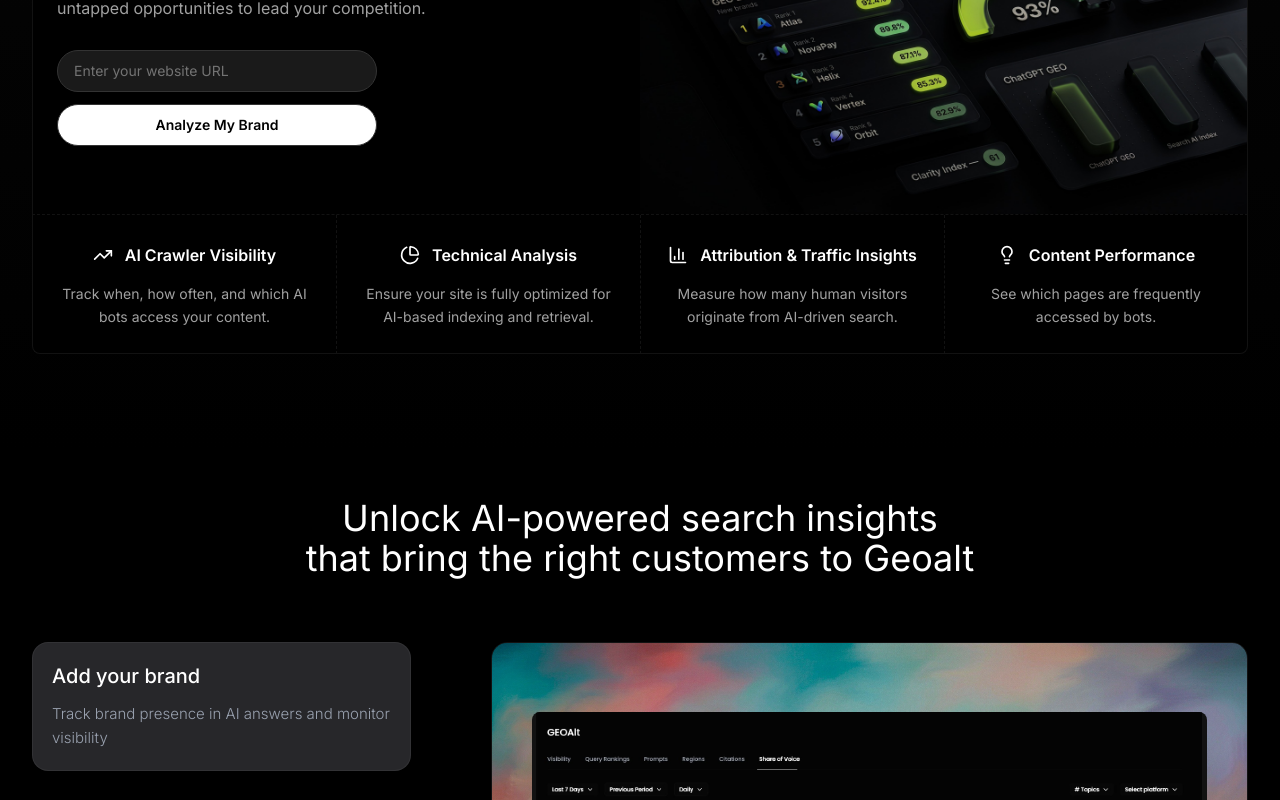
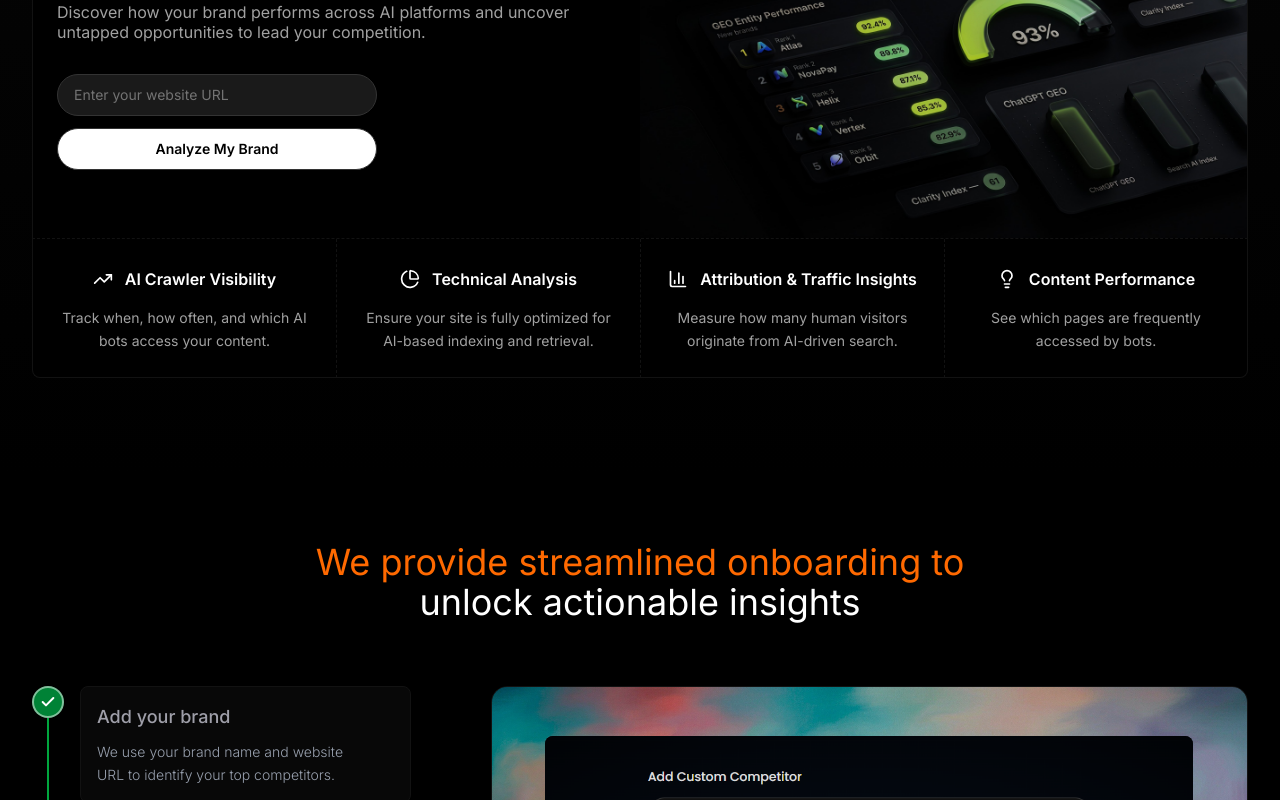
Before and after one commit to geoalt43/geoalt-website, a Next.js app: page / in a window 1280 px wide. Shown: the part 2000-2800 px from the top of the page. Built offline with nearby package versions, Linux system fonts and the light colour scheme; no server answers.

Commit message:
onboarding-section changes

```diff
--- a/src/components/homepage/feature-tabs-section.tsx
+++ b/src/components/homepage/feature-tabs-section.tsx
@@ -2,16 +2,17 @@
 
 import { useState, useRef, useEffect } from 'react'
 import Image from 'next/image'
-import { motion, AnimatePresence, useInView } from 'framer-motion'
+import { motion, AnimatePresence, useScroll, useMotionValueEvent } from 'framer-motion'
 import { useTheme } from 'next-themes'
 import { headingVariants } from '@/lib/animations/variants'
+import { Check } from 'lucide-react'
 
 // Constants
 const TABS = [
   {
     id: 'brand',
     title: 'Add your brand',
-    description: 'Track brand presence in AI answers and monitor visibility',
+    description: `We use your brand name and website\nURL to identify your top competitors.`,
     imageLight: '/images/add-your-brand.png',
     imageDark: '/images/ShareOfVoice_.jpeg',
     headingLight: 'text-[var(--color-ref-001)]',
@@ -19,8 +20,8 @@
   },
   {
     id: 'competitors',
-    title: 'Add Business Competitors',
-    description: 'Add competitors so Geoalt can map landscape for growth',
+    title: 'Add custom Competitors',
+    description: `Finalize the competitors you want to track.\nEnsures accurate and relevant analysis.`,
     imageLight: '/images/add-competitor.png',
     imageDark: '/images/Competitor-.png',
     headingLight: 'text-[var(--color-ref-001)]',
@@ -29,8 +30,8 @@
   },
   {
     id: 'model-region',
-    title: 'Pick Model and Region',
-    description: 'Pick model and region to get AI insights for growth...',
+    title: 'Select AI Model and Region',
+    description: `Choose the AI models and region\nto generate prompts for insights.`,
     imageLight: '/images/choose-ai-model.png',
     imageDark: '/images/Region_Selector-1.png',
     headingLight: 'text-[var(--color-ref-001)]',
@@ -40,7 +41,7 @@
   {
     id: 'prompts',
     title: 'Customize Your Prompts',
-    description: 'Prompts are the foundation of your AI search strategy',
+    description: `Prompts are the foundation of insights,\nCustomize prompts to shape your analysis.`,
     imageLight: '/prompt-studio-n.png',
     imageDark: '/images/Prompts_.jpg',
     headingLight: 'text-[var(--color-ref-001)]',
@@ -48,110 +49,227 @@
   }
 ]
 
+// Step Circle Component - no shaking animation, always white text
+function StepCircle({
+  stepNumber,
+  isCompleted,
+  isActive,
+  isLightTheme
+}: {
+  stepNumber: number
+  isCompleted: boolean
+  isActive: boolean
+  isLightTheme: boolean
+}) {
+  return (
+    <div
+      className={`relative w-8 h-8 rounded-full flex items-center justify-center border-2 transition-all duration-500 z-10 ${
+        isCompleted || isActive
+          ? 'bg-green-700 border-white/50'
+          : isLightTheme
+            ? 'bg-gray-100 border-gray-300'
+            : 'bg-zinc-800 border-zinc-600'
+      }`}
+    >
+      {isCompleted ? (
+        <Check className="w-4 h-4 text-white" strokeWidth={3} />
+      ) : (
+        <span className="text-xs font-bold text-white">
+          {stepNumber}
+        </span>
+      )}
+    </div>
+  )
+}
+
 export function FeatureTabsSection() {
   const [activeTab, setActiveTab] = useState(0)
-  const sectionRef = useRef(null)
-  const isInView = useInView(sectionRef, { once: true, margin: '-100px' })
+  const scrollContainerRef = useRef<HTMLDivElement>(null)
+  const stickyContentRef = useRef<HTMLDivElement>(null)
   const { resolvedTheme } = useTheme()
   const [mounted, setMounted] = useState(false)
+  const [completedSteps, setCompletedSteps] = useState<number[]>([])
+  const [segmentProgresses, setSegmentProgresses] = useState([0, 0, 0, 0])
+  const [visibleCards, setVisibleCards] = useState<number[]>([0]) // Start with first card visible
+
+  // Scroll tracking - using the tall scroll container
+  const { scrollYProgress } = useScroll({
+    target: scrollContainerRef,
+    offset: ["start start", "end end"]
+  })
 
   useEffect(() => {
     setMounted(true)
   }, [])
 
+  // Update active tab and completed steps based on scroll ONLY
+  useMotionValueEvent(scrollYProgress, "change", (latest) => {
+    // Calculate step based on scroll progress
+    let step = 0
+    if (latest >= 0.95) step = 3
+    else if (latest >= 0.7) step = 3
+    else if (latest >= 0.45) step = 2
+    else if (latest >= 0.2) step = 1
+    else step = 0
+
+    setActiveTab(step)
+
+    // Mark steps as completed
+    const newCompleted: number[] = []
+    if (latest >= 0.2) newCompleted.push(0)
+    if (latest >= 0.45) newCompleted.push(1)
+    if (latest >= 0.7) newCompleted.push(2)
+    if (latest >= 0.95) newCompleted.push(3)
+    setCompletedSteps(newCompleted)
+
+    // Update visible cards - cards appear one by one
+    const newVisibleCards: number[] = [0] // First card always visible
+    if (latest >= 0.15) newVisibleCards.push(1)
+    if (latest >= 0.4) newVisibleCards.push(2)
+    if (latest >= 0.65) newVisibleCards.push(3)
+    setVisibleCards(newVisibleCards)
+
+    // Update segment progresses
+    const seg1 = Math.min(1, Math.max(0, (latest - 0) / 0.2))
+    const seg2 = Math.min(1, Math.max(0, (latest - 0.2) / 0.25))
+    const seg3 = Math.min(1, Math.max(0, (latest - 0.45) / 0.25))
+    const seg4 = Math.min(1, Math.max(0, (latest - 0.7) / 0.25))
+    setSegmentProgresses([seg1, seg2, seg3, seg4])
+  })
+
   const isLightTheme = mounted && resolvedTheme === 'light'
 
-  // Auto-rotate tabs (optional, can remove if manual-only is preferred)
-  // useEffect(() => {
-  //   if (!isInView) return
-  //   const interval = setInterval(() => {
-  //     setActiveTab((prev) => (prev + 1) % TABS.length)
-  //   }, 5000)
-  //   return () => clearInterval(interval)
-  // }, [isInView])
-
   return (
-    <section ref={sectionRef} className="pt-8 sm:pt-10 md:pt-12 lg:pt-[6vh] pb-12 sm:pb-16 md:pb-20 lg:pb-[6vh] bg-page-background overflow-hidden relative">
-       {/* Background Grid Effect - Optional, reuse if needed */}
-       {/* <div className="absolute inset-0 pointer-events-none opacity-[0.02]">
-        <div className="absolute inset-0 bg-grid-pattern" />
-      </div> */}
-
-      <div className="max-w-7xl mx-auto px-4 sm:px-6 md:px-7 lg:px-8 relative z-10">
+    // Outer scroll container - creates the "scroll space" for the sticky effect
+    <div
+      ref={scrollContainerRef}
+      className="relative"
+      style={{ height: '300vh' }} // Tall container for scroll space
+    >
+      {/* Sticky content that stays in viewport */}
+      <div
+        ref={stickyContentRef}
+        className="sticky top-0 h-screen flex items-center bg-page-background overflow-hidden"
+      >
+        <div className="w-full max-w-7xl mx-auto px-4 sm:px-6 md:px-7 lg:px-8 relative z-10 py-8">
           <motion.div
             variants={headingVariants}
             initial="hidden"
-           animate={isInView ? 'visible' : 'hidden'}
+            animate="visible"
             className="text-left sm:text-center mb-10 sm:mb-14 md:mb-16"
           >
             <h2 className={`text-lg sm:text-2xl md:text-3xl lg:text-4xl font-light sm:font-normal md:font-normal mb-2 sm:mb-6 md:mb-6 px-1 ${isLightTheme ? 'text-[var(--color-ref-001)]' : 'text-text-heading'}`}>
-            <span className="block sm:inline">Unlock AI-powered search insights</span>{' '}
-            <span className="block sm:inline lg:block">that bring the right customers to Geoalt</span>
+              <span className="block sm:inline text-orange-500 dark:text-orange-400">We provide streamlined onboarding to</span>{' '}
+              <span className="block sm:inline lg:block ">
+unlock actionable insights</span>
             </h2>
           </motion.div>
 
           <div className="flex flex-col lg:flex-row gap-6 lg:gap-12 xl:gap-20 items-stretch h-auto lg:h-[520px]">
-          {/* LEFT SIDE: Tabs */}
-          <div className="w-full lg:w-1/3 flex flex-col gap-4 lg:gap-6">
-            <AnimatePresence mode="wait">
+            {/* LEFT SIDE: Progress Timeline + Tabs */}
+            <div className="w-full lg:w-1/3 flex gap-4">
+              {/* Progress Timeline - matches painting height */}
+              <div className="hidden lg:flex flex-col items-center h-[520px]">
+                {TABS.map((_, index) => (
+                  <div key={index} className={`flex flex-col items-center ${index < TABS.length - 1 ? 'flex-1' : ''}`}>
+                    {/* Circle */}
+                    <StepCircle
+                      stepNumber={index + 1}
+                      isCompleted={completedSteps.includes(index)}
+                      isActive={activeTab === index}
+                      isLightTheme={isLightTheme}
+                    />
+                    {/* Line Segment (not after last circle) - uses flex-1 to fill space */}
+                    {index < TABS.length - 1 && (
+                      <div className="flex-1 w-0.5 relative">
+                        <div className={`absolute inset-0 ${isLightTheme ? 'bg-gray-200' : 'bg-zinc-700'}`} />
+                        <div
+                          className="absolute top-0 left-0 w-full bg-green-600 origin-top transition-all duration-150"
+                          style={{
+                            height: `${Math.min(100, Math.max(0, segmentProgresses[index] * 100))}%`
+                          }}
+                        />
+                      </div>
+                    )}
+                  </div>
+                ))}
+              </div>
+
+              {/* Tabs Container - Cards appear one by one, no clicking allowed */}
+              <div className="flex-1 flex flex-col justify-between h-[520px]">
                 {TABS.map((tab, index) => {
-                const isActive = activeTab === index;
+                  const isVisible = visibleCards.includes(index)
+                  const isActive = activeTab === index
+                  const isExpanded = index <= activeTab // Visited/Active cards remain open
 
                   return (
-                  <button
+                    <div
                       key={tab.id}
-                    onClick={() => setActiveTab(index)}
-                    className={`relative text-left p-6 sm:p-5 rounded-2xl transition-all duration-300 group outline-none focus-visible:ring-2 focus-visible:ring-blue-500/50 ${
-                      isActive ? 'z-10' : 'z-0 hover:bg-white/5 dark:hover:bg-white/5'
+                      className={`relative text-left p-5 sm:p-4 rounded-lg transition-all duration-500 border border-[var(--color-card-border)] ${
+                        isLightTheme ? 'bg-[var(--color-card-bg)]' : 'bg-[var(--color-ref-043)]'
+                      } ${
+                        isVisible ? 'opacity-100 translate-y-0' : 'opacity-0 translate-y-4 pointer-events-none'
                       }`}
                     >
-                    {isActive && (
-                      <motion.div
-                        layoutId="activeTabBackground"
-                        className={`absolute inset-0 rounded-2xl shadow-sm ${
-                          isLightTheme
-                            ? 'bg-white shadow-[0_4px_20px_-2px_rgba(0,0,0,0.1)] border border-gray-100'
-                            : 'bg-[#27272a] shadow-[0_4px_20px_-2px_rgba(0,0,0,0.5)] border border-white/5'
-                        }`}
-                        initial={false}
-                        transition={{
-                          type: "spring",
-                          stiffness: 300,
-                          damping: 30
-                        }}
-                      />
-                    )}
-
                       <span className="relative z-10 flex flex-col gap-1">
-                      <h3 className={`text-lg sm:text-xl font-medium transition-colors duration-200 ${
+                        <h3 className={`text-base sm:text-lg font-medium transition-colors duration-200 flex items-center gap-2 ${
                           isActive
                             ? isLightTheme ? 'text-black' : 'text-white'
-                          : isLightTheme ? 'text-gray-500 group-hover:text-gray-800' : 'text-zinc-500 group-hover:text-zinc-300'
+                            : isLightTheme ? 'text-gray-500' : 'text-zinc-400'
                         }`}>
                           {tab.title}
+                          {tab.id === 'model-region' && (
+                            <div className="flex items-center -space-x-1.5 ml-1">
+                              <div className="w-5 h-5 rounded-full bg-white flex items-center justify-center border border-gray-200 relative z-10 shrink-0">
+                                <Image
+                                  src='/ai-icons/openai-light.svg'
+                                  alt="OpenAI"
+                                  width={12}
+                                  height={12}
+                                  unoptimized
+                                  className="w-3.5 h-3.5 brightness-0"
+                                />
+                              </div>
+                              <div className="w-5 h-5 rounded-full bg-white flex items-center justify-center border border-gray-200 relative z-20 shrink-0 shadow-[-2px_0_4px_rgba(0,0,0,0.15)]">
+                                <Image
+                                  src='/ai-icons/perplexity-light.svg'
+                                  alt="Perplexity"
+                                  width={12}
+                                  height={12}
+                                  unoptimized
+                                  className="w-3.5 h-3.5 brightness-0"
+                                />
+                              </div>
+                              <div className="w-5 h-5 rounded-full bg-white flex items-center justify-center border border-gray-200 relative z-30 shrink-0 shadow-[-2px_0_4px_rgba(0,0,0,0.15)]">
+                                <Image
+                                  src='/ai-icons/gemini-color.webp'
+                                  alt="Gemini"
+                                  width={12}
+                                  height={12}
+                                  unoptimized
+                                  className="w-3.5 h-3.5"
+                                />
+                              </div>
+                            </div>
+                          )}
                         </h3>
 
-                      <motion.div
-                        initial={false}
-                        animate={{
-                          height: isActive ? "auto" : 0,
-                          opacity: isActive ? 1 : 0,
-                          marginTop: isActive ? 8 : 0
-                        }}
-                        transition={{ duration: 0.3, ease: "easeInOut" }}
-                        className="overflow-hidden"
+                        <div
+                          className={`overflow-hidden transition-all duration-300 ${
+                            isExpanded ? 'max-h-20 opacity-100 mt-1.5' : 'max-h-0 opacity-0 mt-0'
+                          }`}
                         >
-                         <p className={`text-[15px] leading-relaxed font-light ${
+                          <p className={`text-sm leading-relaxed font-light whitespace-pre-line ${
                             isLightTheme ? 'text-gray-600' : 'text-gray-400'
                           }`}>
                             {tab.description}
                           </p>
-                      </motion.div>
+                        </div>
                       </span>
-                  </button>
-                );
+                    </div>
+                  )
                 })}
-            </AnimatePresence>
+              </div>
             </div>
 
             {/* RIGHT SIDE: Dynamic Display */}
@@ -180,11 +298,11 @@
                     className="relative w-full h-full flex items-center justify-center"
                   >
                     {/* Content Container matching the "Dashboard Card" look inside the painting */}
-                    <div className={`w-full max-w-[90%] lg:max-w-none h-fit max-h-full rounded-lg overflow-hidden relative shadow-2xl ${
-                      isLightTheme ? 'bg-white' : 'bg-[#121212]' // Inner card bg
+                    <div className={`w-full max-w-[90%] lg:max-w-[96%] h-fit max-h-full rounded-lg overflow-hidden relative shadow-2xl ${
+                      isLightTheme ? 'bg-white' : 'bg-[#121212]'
                     }`}>
                       {/* Image Content */}
-                       <div className="relative w-full aspect-[4/3] sm:aspect-[16/9] lg:aspect-auto lg:h-[380px]">
+                      <div className="relative w-full aspect-[4/3] sm:aspect-[16/9] lg:aspect-auto lg:h-[420px]">
                         <Image
                           src={isLightTheme ? TABS[activeTab].imageLight : TABS[activeTab].imageDark}
                           alt={TABS[activeTab].title}
@@ -203,6 +321,7 @@
             </div>
           </div>
         </div>
-    </section>
+      </div>
+    </div>
   )
 }
--- a/src/components/homepage/geo-report-section.tsx
+++ b/src/components/homepage/geo-report-section.tsx
@@ -37,7 +37,7 @@
             variants={headerVariants}
             className={`text-lg sm:text-2xl md:text-3xl lg:text-4xl font-light sm:font-normal md:font-normal mb-2 sm:mb-6 md:mb-6 px-2 sm:px-0 md:px-0 ${isLightTheme ? 'text-[var(--color-ref-001)]' : 'text-text-heading'}`}
           >
-            We Believe in Proof, <br /> <span className="inline-block">Backed by Data</span>
+            We Believe in <span className="text-green-600">Proof</span>, <br /> <span className="inline-block">Backed by Data</span>
           </motion.h2>
         </motion.div>
 
--- a/src/components/homepage/hero-section.tsx
+++ b/src/components/homepage/hero-section.tsx
@@ -49,7 +49,7 @@
               variants={headingContainerVariants}
               initial="hidden"
               animate={controls}
-              className={`text-3xl sm:text-4xl md:text-5xl lg:text-[3.3rem] font-normal mt-4 sm:mt-0 md:mt-0 leading-tight tracking-tight ${
+              className={`text-3xl sm:text-4xl md:text-5xl lg:text-[3.3rem] font-normal mt-4 sm:mt-0 md:mt-0 mb-2 sm:mb-4 md:mb-6 leading-tight tracking-tight ${
                 isLightTheme
                   ? 'text-[var(--color-ref-001)]'
                   : 'text-white'
```
Lines whose indentation alone changed are shown as unchanged.
